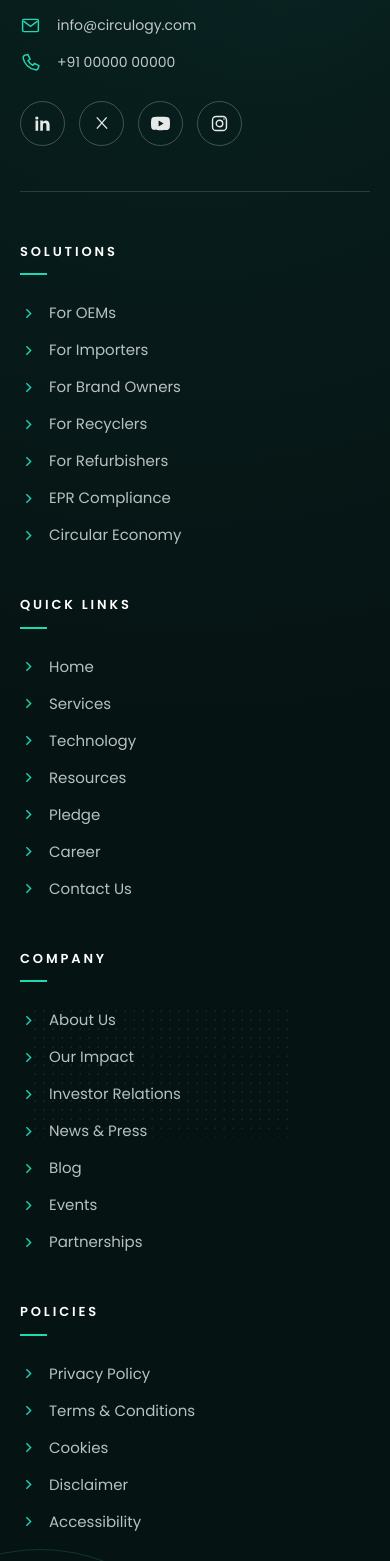
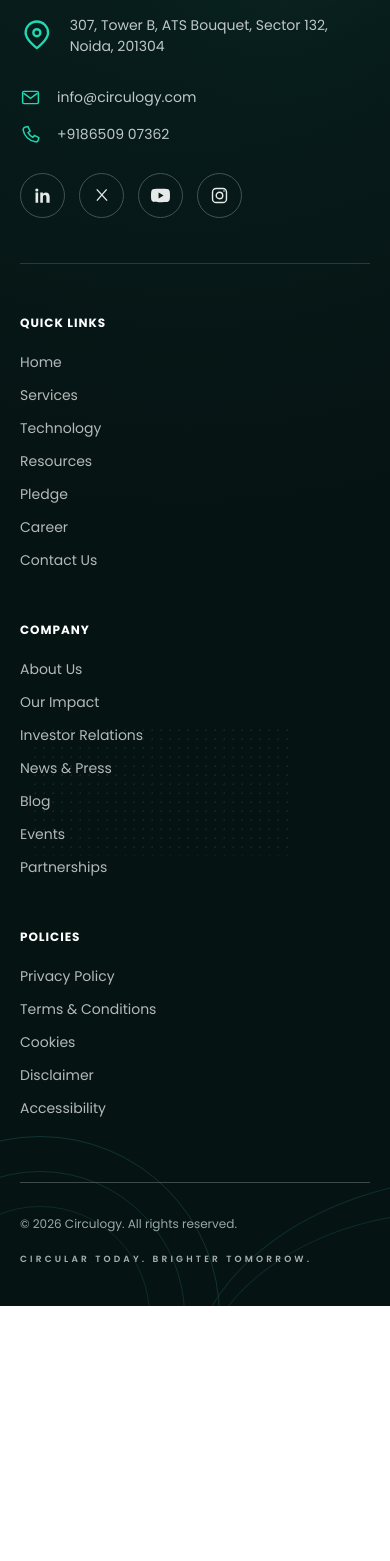
Before and after one commit to Aziz975/Circulogy-, a React (Vite) app: page /about in a window 390 px wide. Shown: the part 10400-11961 px from the top of the page. After the commit the page ends 11706 px from the top, so only its background shows below. Built offline with nearby package versions, Linux system fonts and the light colour scheme.

Commit message:
change done

```diff
--- a/src/components/Footer.jsx
+++ b/src/components/Footer.jsx
@@ -1,65 +1,56 @@
 import React from "react";
 
-const solutions = [
-  "For OEMs",
-  "For Importers",
-  "For Brand Owners",
-  "For Recyclers",
-  "For Refurbishers",
-  "EPR Compliance",
-  "Circular Economy",
-];
 
 const quickLinks = [
-  "Home",
-  "Services",
-  "Technology",
-  "Resources",
-  "Pledge",
-  "Career",
-  "Contact Us",
+  { name: "Home", path: "/" },
+  { name: "Services", path: "/services" },
+  { name: "Technology", path: "/technology" },
+  { name: "Resources", path: "/resources" },
+  { name: "Pledge", path: "/pledge" },
+  { name: "Career", path: "/career" },
+  { name: "Contact Us", path: "" },
 ];
-
 const company = [
-  "About Us",
-  "Our Impact",
-  "Investor Relations",
-  "News & Press",
-  "Blog",
-  "Events",
-  "Partnerships",
+  { name: "About Us", path: "/about" },
+  { name: "Our Impact", path: "/impact" },
+  { name: "Investor Relations", path: "/investor-relations" },
+  { name: "News & Press", path: "/news-press" },
+  { name: "Blog", path: "/blog" },
+  { name: "Events", path: "/events" },
+  { name: "Partnerships", path: "/partnerships" },
 ];
 
 const policies = [
-  "Privacy Policy",
-  "Terms & Conditions",
-  "Cookies",
-  "Disclaimer",
-  "Accessibility",
+  { name: "Privacy Policy", id: "privacy" },
+  { name: "Terms & Conditions", id: "terms" },
+  { name: "Cookies", id: "cookies" },
+  { name: "Disclaimer", id: "disclaimer" },
+  { name: "Accessibility", id: "accessibility" },
 ];
 
-const FooterColumn = ({ title, links }) => {
+import { Link } from "react-router-dom";
+
+function FooterColumn({ title, links }) {
   return (
     <div>
-      <h3 className="text-[13px] font-semibold tracking-[0.22em] text-white">{title}</h3>
+      <h3 className="mb-5 text-[12px] font-bold uppercase tracking-[0.08em] text-white">
+        {title}
+      </h3>
 
-      <div className="mt-3 mb-7 h-[2px] w-[27px] bg-[#20d8b1]"></div>
-
-      <ul className="space-y-[17px]">
+      <div className="flex flex-col gap-3">
         {links.map((link) => (
-          <li key={link}>
-            <a href="#" className="group flex items-center gap-3 text-[15px] leading-[20px] text-[#b8c1c1] transition-all duration-300 hover:text-white">
-              <svg className="h-[17px] w-[17px] shrink-0 text-[#19d5b0] transition-transform duration-300 group-hover:translate-x-1" viewBox="0 0 24 24" fill="none" stroke="currentColor" strokeWidth="2">
-                <path d="m9 18 6-6-6-6" />
-              </svg>
-              <span>{link}</span>
-            </a>
-          </li>
+          <Link
+            key={link.name}
+            to={link.path}
+            className="text-[14px] text-white/70 transition-colors duration-300 hover:text-[#19cdb5]"
+          >
+            {link.name}
+          </Link>
         ))}
-      </ul>
+      </div>
     </div>
   );
-};
+}
 
 const SocialIcon = ({ type }) => {
   if (type === "linkedin") {
@@ -228,6 +219,14 @@
             {/* Email */}
             <a href="mailto:info@circulogy.com" className="mt-[30px] flex items-center gap-4 text-[14px] text-[#bfc8c7] transition-colors duration-300 hover:text-white">
 
+              <svg viewBox="0 0 24 24" className="h-[35px] w-[40px] text-[#20d8b1]" fill="none" stroke="currentColor" strokeWidth="1.7"><path d="M20 10c0 5-8 11-8 11S4 15 4 10a8 8 0 1 1 16 0Z" strokeLinecap="round" strokeLinejoin="round"/><circle cx="12" cy="10" r="2.5"/></svg>
+
+              <span>307, Tower B, ATS Bouquet, Sector 132, Noida, 201304</span>
+            </a>
+
+            {/* Email */}
+            <a href="mailto:info@circulogy.com" className="mt-[30px] flex items-center gap-4 text-[14px] text-[#bfc8c7] transition-colors duration-300 hover:text-white">
+
               <svg viewBox="0 0 24 24" className="h-[21px] w-[21px] text-[#20d8b1]" fill="none" stroke="currentColor" strokeWidth="1.7">
                 <rect x="3" y="5" width="18" height="14" rx="1.5"></rect>
                 <path d="m4 7 8 6 8-6"></path>
@@ -243,7 +242,7 @@
                 <path d="M6.5 3.5 9 3l2.5 5-2.3 1.8a14.7 14.7 0 0 0 5.5 5.5l1.8-2.3 5 2.5-.5 2.5a3 3 0 0 1-3.3 2.4C10.3 19.4 4.6 13.7 3.6 6.8A3 3 0 0 1 6.5 3.5Z"></path>
               </svg>
 
-              <span>+91 00000 00000</span>
+              <span>+9186509 07362</span>
             </a>
 
             {/* Social Icons */}
@@ -269,7 +268,7 @@
           </div>
 
           {/* Columns */}
-          <FooterColumn title="SOLUTIONS" links={solutions} />
+
 
           <FooterColumn title="QUICK LINKS" links={quickLinks} />
 
@@ -283,7 +282,7 @@
         <div className="mt-[63px] flex flex-col items-start justify-between gap-5 border-t border-[#63706f]/60 pt-[32px] sm:flex-row sm:items-center">
 
           <p className="text-[12px] leading-[18px] text-[#9ba7a5]">
-            © 2024 Circulogy. All rights reserved.
+            © 2026 Circulogy. All rights reserved.
           </p>
 
           <p className="text-[9px] font-semibold uppercase tracking-[0.35em] text-[#a6b0ae]">
--- a/src/components/Home/WhatWeRecover.jsx
+++ b/src/components/Home/WhatWeRecover.jsx
@@ -8,8 +8,10 @@
     mass: "6.941",
     bg: "bg-[#e7e1d5]",
     glow: "rgba(231,225,213,0.85)",
-    description: "Essential for rechargeable batteries and energy storage.",
+    description:
+      "Essential for rechargeable batteries and energy storage.",
   },
+
   {
     name: "Nickel",
     img: "/images/nickel2.jpeg",
@@ -17,8 +19,10 @@
     mass: "58.693",
     bg: "bg-[#0b8880]",
     glow: "rgba(11,136,128,0.75)",
-    description: "Used in high-performance batteries and advanced alloys.",
+    description:
+      "Used in high-performance batteries and advanced alloys.",
   },
+
   {
     name: "Cobalt",
     img: "/images/cobalt2.jpeg",
@@ -26,8 +30,10 @@
     mass: "58.933",
     bg: "bg-[#1d2423]",
     glow: "rgba(29,36,35,0.85)",
-    description: "Critical for battery cathodes and energy technologies.",
+    description:
+      "Critical for battery cathodes and energy technologies.",
   },
+
   {
     name: "Copper",
     img: "/images/copper2.jpeg",
@@ -38,6 +44,7 @@
     description:
       "Important for electrical systems, mobility, and electronics.",
   },
+
   {
     name: "Rare Earth Elements",
     img: "/images/rare-earth2.jpeg",
@@ -48,6 +55,7 @@
     description:
       "Strategic elements used in magnets, electronics, and defence.",
   },
+
   {
     name: "Future Minerals",
     img: "/images/future-minerals.jpeg",
@@ -59,7 +67,6 @@
       "Emerging resources supporting India's future technologies.",
   },
 ];
-
 export default function WhatWeRecover() {
   const sectionRef = useRef(null);
   const [isVisible, setIsVisible] = useState(false);
@@ -162,31 +169,20 @@
 
         {/* ================= CARDS ================= */}
 
-        <div className="grid h-auto min-h-[300px] w-full max-w-[1600px] grid-cols-1 gap-2 sm:grid-cols-2 lg:grid-cols-3">
-
-          {minerals.map((mineral, index) => (
+       <div className="grid h-auto min-h-[300px] w-full max-w-[1600px] grid-cols-1 gap-5 sm:grid-cols-2 lg:grid-cols-3">
+  {minerals.map((mineral) => (
     <div
       key={mineral.name}
-              className={`group relative min-h-[500px] w-full ${
-                isVisible ? "animate-mineral-flip" : ""
-              }`}
-              style={{
-                animationDelay: `${index * 180}ms`,
-                animationFillMode: "both",
-              }}
+      className="group relative min-h-[500px] w-full [perspective:1200px]"
     >
-              {/* GLOW */}
-              <div
-                className="pointer-events-none absolute -inset-[5px] rounded-[20px] opacity-0 blur-[16px] transition-all duration-500 group-hover:opacity-70"
-                style={{
-                  backgroundColor: mineral.glow,
-                }}
-              />
+      {/* 3D FLIP WRAPPER */}
+      <div className="relative h-full min-h-[500px] w-full transition-transform duration-700 ease-[cubic-bezier(0.22,1,0.36,1)] [transform-style:preserve-3d] group-hover:[transform:rotateY(180deg)]">
 
-              {/* CARD */}
-              <div
-                className={`relative h-full min-h-[300px] overflow-hidden rounded-[16px] ${mineral.bg} transition-all duration-500 ease-out group-hover:-translate-y-[4px]`}
-              >
+        {/* =================================================
+            FRONT
+        ================================================== */}
+
+        <div className="absolute inset-0 h-full w-full overflow-hidden rounded-[16px] [backface-visibility:hidden]">
           {/* IMAGE */}
           <img
             src={mineral.img}
@@ -195,28 +191,148 @@
           />
 
           {/* OVERLAY */}
-                <div className="absolute inset-0 bg-black/10 transition-all duration-500 group-hover:bg-black/[0.02]" />
+          <div className="absolute inset-0 bg-black/10 transition-all duration-500 group-hover:bg-black/20" />
 
           {/* LABEL */}
-                <div
-                  className={`absolute bottom-4 left-4 transition-all duration-700 ${
-                    isVisible
-                      ? "translate-y-0 opacity-100"
-                      : "translate-y-[20px] opacity-0"
-                  }`}
-                  style={{
-                    transitionDelay: `${500 + index * 120}ms`,
-                  }}
-                >
-                  <span className="rounded-full bg-[#19cdb5] px-4 py-3 text-[15px] font-medium text-[white] transition-all duration-300 group-hover:px-5">
+          <div className="absolute bottom-4 left-4">
+            <span className="rounded-full bg-[#19cdb5] px-4 py-3 text-[15px] font-medium text-white">
               {mineral.name}
               <span className="ml-2">→</span>
             </span>
           </div>
         </div>
+
+        {/* =================================================
+            BACK
+        ================================================== */}
+
+   <div
+  className={`absolute inset-0 flex h-full w-full flex-col overflow-hidden rounded-[16px] ${mineral.bg} p-7 text-white [backface-visibility:hidden] [transform:rotateY(180deg)] sm:p-8`}
+>
+  {/* DECORATIVE ELEMENTS */}
+  <div
+    className="pointer-events-none absolute -right-20 -top-20 h-[220px] w-[220px] rounded-full opacity-30 blur-[45px]"
+    style={{ backgroundColor: mineral.glow }}
+  />
+
+  <div className="pointer-events-none absolute -bottom-16 -left-16 h-[180px] w-[180px] rounded-full border border-[#19cdb5]/10" />
+
+  <div className="pointer-events-none absolute bottom-[-40px] right-[-30px] h-[160px] w-[160px] rounded-full border border-[#19cdb5]/10" />
+
+  {/* TOP CONTENT */}
+  <div className="relative z-10">
+    <div className="flex items-start justify-between">
+      <div>
+        <div className="flex items-center gap-2">
+          <span className="h-[5px] w-[5px] rounded-full bg-[#19cdb5]" />
+
+          <span className="text-[10px] font-bold uppercase tracking-[0.16em] text-[#19cdb5] sm:text-[11px]">
+            Critical Mineral
+          </span>
+        </div>
+
+        <h3 className="mt-4 max-w-[300px] text-[32px] font-bold leading-[0.9] tracking-[-0.045em] text-white sm:text-[38px]">
+          {mineral.name}
+        </h3>
+      </div>
+
+      {/* ATOMIC NUMBER */}
+      {mineral.number && (
+        <div className="flex flex-col items-end">
+          <span className="text-[25px] font-light leading-none text-white sm:text-[28px]">
+            {mineral.number}
+          </span>
+
+          <span className="mt-1 text-[8px] font-semibold uppercase tracking-[0.1em] text-white/40">
+            Atomic No.
+          </span>
+        </div>
+      )}
+    </div>
+
+    {/* ATOMIC MASS */}
+    {mineral.mass && (
+      <div className="mt-7 flex items-center gap-3">
+        <span className="text-[9px] font-bold uppercase tracking-[0.12em] text-white/40">
+          Atomic Mass
+        </span>
+
+        <div className="h-px w-8 bg-white/20" />
+
+        <span className="text-[12px] font-medium text-white/80">
+          {mineral.mass}
+        </span>
+      </div>
+    )}
+  </div>
+
+  {/* MIDDLE VISUAL */}
+  <div className="relative z-10 my-auto flex min-h-[150px] items-center justify-center">
+    {/* ORBIT RINGS */}
+    <div className="absolute h-[125px] w-[125px] rounded-full border border-[#19cdb5]/20" />
+
+    <div className="absolute h-[95px] w-[95px] rounded-full border border-[#19cdb5]/10" />
+
+    {/* GLOW */}
+    <div
+      className="absolute h-[80px] w-[80px] rounded-full opacity-30 blur-[25px]"
+      style={{ backgroundColor: mineral.glow }}
+    />
+
+    {/* MINERAL SYMBOL / NUMBER */}
+    <div className="relative flex h-[72px] w-[72px] items-center justify-center rounded-full border border-[#19cdb5]/30 bg-black/10 backdrop-blur-sm">
+      <span className="text-[22px] font-light tracking-[-0.04em] text-[#19cdb5]">
+        {mineral.number || "✦"}
+      </span>
+    </div>
+
+    {/* ORBIT DOTS */}
+    <span className="absolute left-[12px] top-[35px] h-[4px] w-[4px] rounded-full bg-[#19cdb5]" />
+    <span className="absolute right-[18px] top-[18px] h-[3px] w-[3px] rounded-full bg-white/50" />
+    <span className="absolute bottom-[20px] right-[28px] h-[4px] w-[4px] rounded-full bg-[#19cdb5]/70" />
+  </div>
+
+  {/* BOTTOM CONTENT */}
+  <div className="relative z-10">
+    {/* DIVIDER */}
+    <div className="mb-5 flex items-center gap-3">
+      <div className="h-px flex-1 bg-white/15" />
+
+      <span className="text-[8px] font-semibold uppercase tracking-[0.16em] text-white/30">
+        About
+      </span>
+
+      <div className="h-px flex-1 bg-white/15" />
+    </div>
+
+    {/* DESCRIPTION */}
+    <p className="max-w-[360px] text-[13px] font-normal leading-[1.55] text-white/70 sm:text-[14px]">
+      {mineral.description ||
+        `A critical material essential for modern technology, energy systems, and India's future supply chains.`}
+    </p>
+
+    {/* CTA */}
+    <div className="mt-6 flex items-center justify-between">
+      <div className="flex items-center gap-2">
+        <span className="flex h-8 w-8 items-center justify-center rounded-full bg-[#19cdb5] text-[15px] font-medium text-[#061817] transition-transform duration-300 group-hover:rotate-45">
+          →
+        </span>
+
+        <span className="text-[10px] font-bold uppercase tracking-[0.14em] text-[#19cdb5]">
+          Learn More
+        </span>
+      </div>
+
+      {/* MINERAL INDEX */}
+      <span className="text-[9px] font-medium uppercase tracking-[0.12em] text-white/25">
+        Mineral / 0{minerals.indexOf(mineral) + 1}
+      </span>
+    </div>
+  </div>
+</div>
+      </div>
     </div>
   ))}
-
 </div>
       </div>
 
--- a/src/components/Navbar/Navlinks.jsx
+++ b/src/components/Navbar/Navlinks.jsx
@@ -4,11 +4,11 @@
 function NavLinks() {
   const navLinks = [
     { name: "Home", path: "/" },
-    { name: "Services", path: "/services", dropdown: true },
+    // { name: "Services", path: "/services", dropdown: true },
     { name: "Technology", path: "/technology", dropdown: true },
-    { name: "Resources", path: "/resources", dropdown: true },
+    // { name: "Resources", path: "/resources", dropdown: true },
     { name: "Pledge", path: "/pledge" },
-    { name: "Career", path: "/career" },
+    // { name: "Career", path: "/career" },
     { name: "About Us", path: "/about" },
   ];
 
```
Also changed, not shown: src/App.jsx (+6 -3 lines), src/components/Home/CriticalMinerals.jsx (+127 -5 lines), src/components/ScrollToTop.jsx (added, +16 -0 lines). Lines whose indentation alone changed are shown as unchanged.
